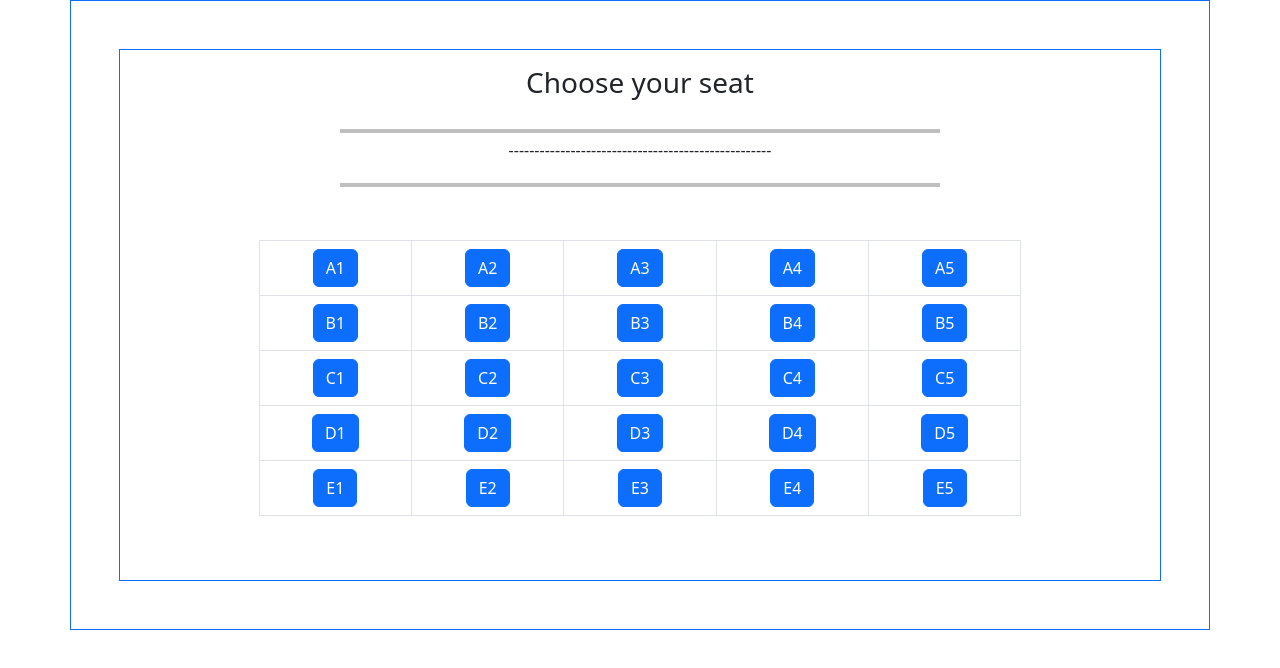
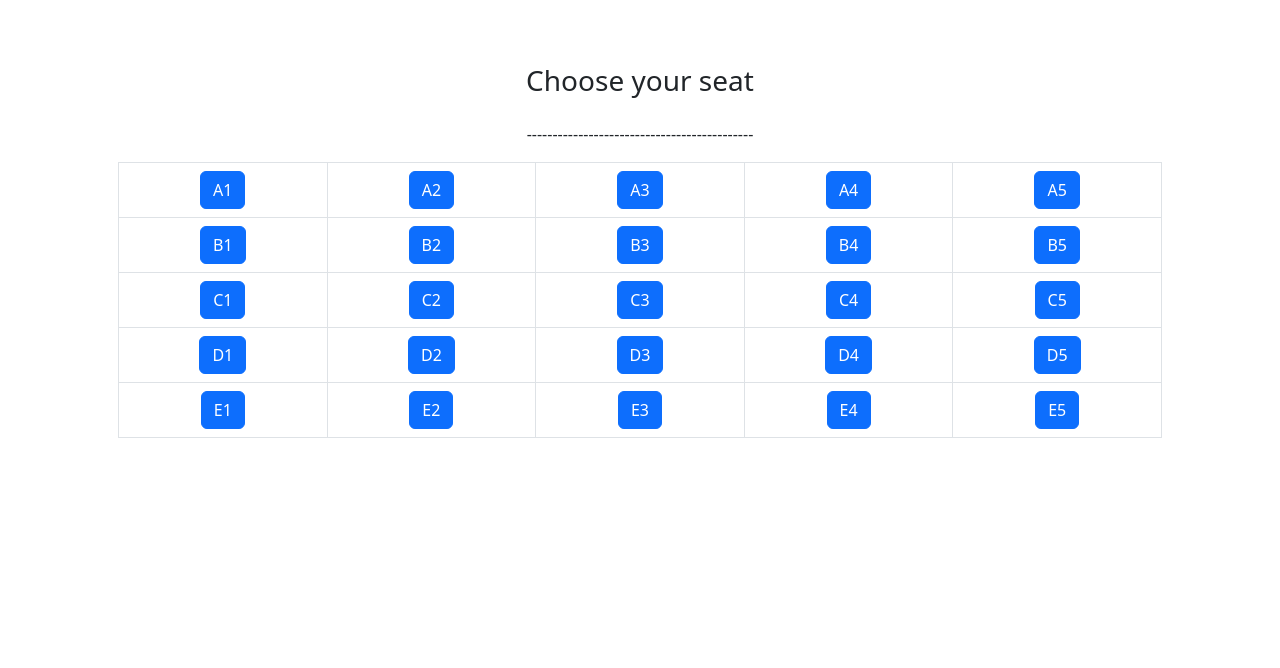
Before and after one commit to koctaa04/FL_Movie.github.io, a plain HTML site: page index.html in a window 1280 px wide. Drawn offline with nearby package versions, Linux system fonts and the light colour scheme; some packages are replaced by stand-ins of ours; a script that the page names is missing.

Commit message:
try 2\ clear

```diff
--- a/index.html
+++ b/index.html
@@ -16,18 +16,15 @@
     </style>
   </head>
   <body>
-    <div class="container p-5 border border-primary">
-      <div class="container-fluid text-center border border-primary">
+    <div class="container p-5  text-center">
         <h3 class="mb-4 mt-3">Choose your seat</h3>
         <div class="row">
           <div class="col">
-            <hr>
-            <p>---------------------------------------------------</p>
+            <p>--------------------------------------------</p>
           </div>
         </div>
-        <hr />
-        <div class="row d-flex justify-content-center p-5">
-          <div class="col-lg-10">
+        <div class="row d-flex justify-content-center">
+          <div class="col">
             <table class="table table-bordered">
               <tr>
                 <td><button type="button" onclick="validate(this)" class="btn btn-primary">A1</button></td>
@@ -67,7 +64,6 @@
             </table>
           </div>
         </div>
-      </div>
     </div>
 
     <script src="https://cdn.jsdelivr.net/npm/sweetalert2@10.10.1/dist/sweetalert2.all.min.js"></script>
```
